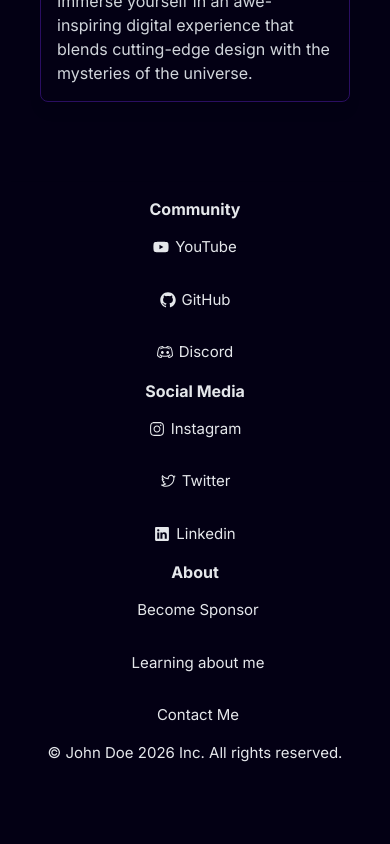
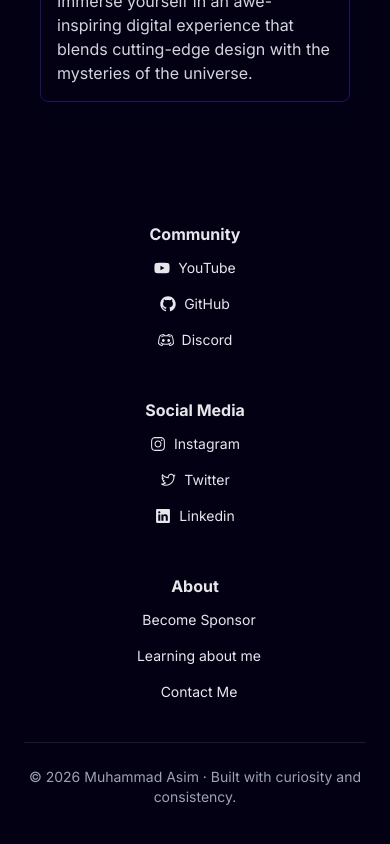
Before and after one commit to MuhammadAsimdeveloper/My-Portfolio, a Next.js app: page / in a window 390 px wide. Shown: the part 5623-6467 px from the top of the page. Before the commit the page ends 6422 px from the top, so only its background shows below. Built offline with nearby package versions, Linux system fonts and the light colour scheme; a web font is replaced by a local one.

Commit message:
Personalize portfolio: update components/main/footer.tsx

```diff
--- a/components/main/footer.tsx
+++ b/components/main/footer.tsx
@@ -4,35 +4,35 @@ import { FOOTER_DATA } from "@/constants";
 
 export const Footer = () => {
   return (
-    <div className="w-full h-full bg-transparent text-gray-200 shadow-lg p-[15px]">
-      <div className="w-full flex flex-col items-center justify-center m-auto">
-        <div className="w-full h-full flex flex-row items-center justify-around flex-wrap">
+    <footer id="contact" className="w-full bg-transparent text-gray-200 shadow-lg px-6 py-10">
+      <div className="max-w-6xl flex flex-col items-center justify-center m-auto gap-8">
+        <div className="w-full flex flex-row items-start justify-center md:justify-between gap-10 flex-wrap">
           {FOOTER_DATA.map((column) => (
             <div
               key={column.title}
-              className="min-w-[200px] h-auto flex flex-col items-center justify-start"
+              className="min-w-[200px] h-auto flex flex-col items-center md:items-start justify-start"
             >
-              <h3 className="font-bold text-[16px]">{column.title}</h3>
+              <h3 className="font-bold text-base mb-1">{column.title}</h3>
               {column.data.map(({ icon: Icon, name, link }) => (
                 <Link
                   key={`${column.title}-${name}`}
                   href={link}
-                  target="_blank"
-                  rel="noreferrer noopener"
-                  className="flex flex-row items-center my-[15px]"
+                  target={link.startsWith("mailto:") ? undefined : "_blank"}
+                  rel={link.startsWith("mailto:") ? undefined : "noreferrer noopener"}
+                  className="flex flex-row items-center my-2 hover:text-cyan-300 transition"
                 >
-                  {Icon && <Icon />}
-                  <span className="text-[15px] ml-[6px]">{name}</span>
+                  {Icon && <Icon className="h-4 w-4" />}
+                  <span className="text-sm ml-2">{name}</span>
                 </Link>
               ))}
             </div>
           ))}
         </div>
 
-        <div className="mb-[20px] text-[15px] text-center">
-          &copy; John Doe {new Date().getFullYear()} Inc. All rights reserved.
+        <div className="w-full border-t border-white/10 pt-6 text-sm text-gray-400 text-center">
+          © {new Date().getFullYear()} Muhammad Asim · Built with curiosity and consistency.
         </div>
       </div>
-    </div>
+    </footer>
   );
 };
```
